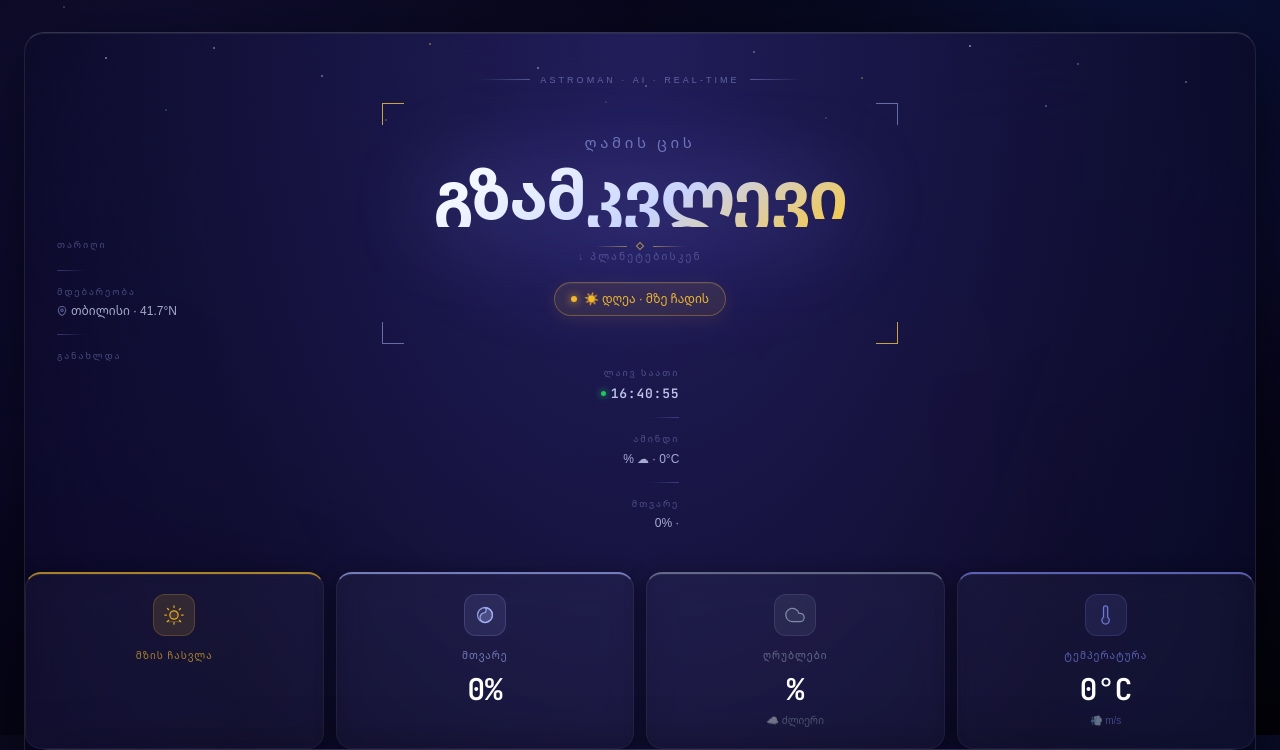
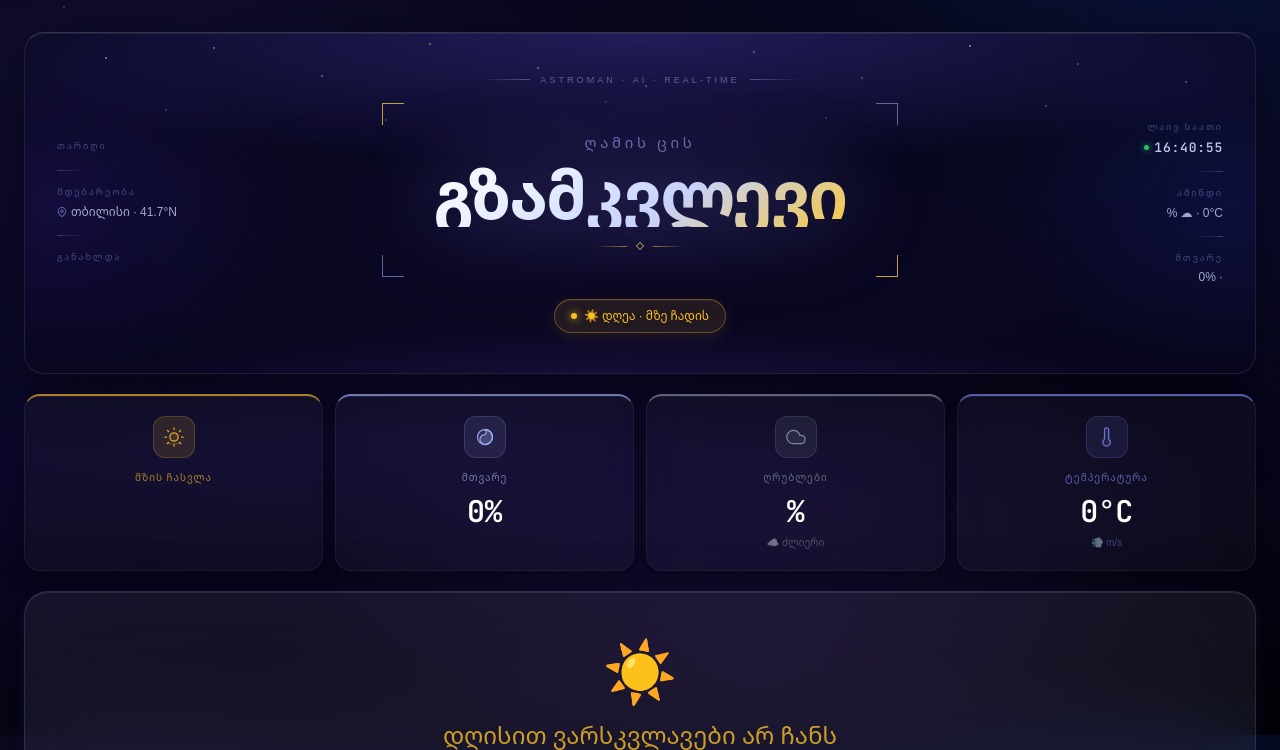
Before and after one commit to Rezimod/Astroman-Skywatcher, a FastAPI app: template app/templates/dashboard.html in a window 1280 px wide. Shown: the part 65-815 px from the top of the page. Run offline with FastAPI, Linux system fonts and the light colour scheme; the template is opened without the code that fills it, so the values that code supplies are empty; some libraries are stand-ins or nearby versions.

Commit message:
Update dashboard.html

```diff
--- a/app/templates/dashboard.html
+++ b/app/templates/dashboard.html
@@ -2,26 +2,6 @@
 
 {% block title %}ცის ობსერვატორია — ASTROMAN{% endblock %}
 
-
-    <style>
-    @keyframes hint-pulse{0%,100%{opacity:.36;transform:translateY(0)}50%{opacity:.65;transform:translateY(3px)}}
-    /* Better mobile spacing */
-    @media(max-width:640px){
-        .space-y-5>*{margin-top:10px!important;}
-        .glass{border-radius:16px!important;}
-        .glass-strong{border-radius:18px!important;}
-    }
-    /* Planet explorer mobile grid */
-    .grid.grid-cols-4{display:grid;grid-template-columns:repeat(4,1fr);}
-    @media(min-width:480px){.sm\:grid-cols-7{grid-template-columns:repeat(7,1fr)!important;}}
-    /* Touch improvements */
-    button,a{-webkit-tap-highlight-color:transparent;}
-    /* Bigger touch targets on mobile */
-    @media(max-width:640px){
-        .hero-status-pill{padding:8px 15px!important;font-size:12px!important;}
-        .stat-card-sunset,.stat-card-moon,.stat-card-clouds,.stat-card-temp{padding:14px!important;}
-    }
-    </style>
 {% block content %}
 <div class="space-y-5">
 
@@ -46,14 +26,14 @@
             <div style="display:flex;flex-direction:column;gap:14px;">
 
                 <div>
-                    <div style="font-size:9px;letter-spacing:0.22em;text-transform:uppercase;color:rgba(165,180,252,0.38);margin-bottom:4px;" data-i18n="hero.label.date">თარიღი</div>
+                    <div style="font-size:9px;letter-spacing:0.22em;text-transform:uppercase;color:rgba(165,180,252,0.38);margin-bottom:4px;">თარიღი</div>
                     <div style="font-size:12px;font-weight:500;color:rgba(215,222,255,0.75);">{{ observation.date | datetimeformat }}</div>
                 </div>
 
                 <div style="width:28px;height:1px;background:linear-gradient(90deg,rgba(129,140,248,0.35),transparent);border-radius:2px;"></div>
 
                 <div>
-                    <div style="font-size:9px;letter-spacing:0.22em;text-transform:uppercase;color:rgba(165,180,252,0.38);margin-bottom:4px;" data-i18n="hero.label.location">მდებარეობა</div>
+                    <div style="font-size:9px;letter-spacing:0.22em;text-transform:uppercase;color:rgba(165,180,252,0.38);margin-bottom:4px;">მდებარეობა</div>
                     <div style="font-size:12px;font-weight:500;color:rgba(215,222,255,0.75);display:flex;align-items:center;gap:4px;">
                         <svg width="10" height="10" viewBox="0 0 24 24" fill="none" stroke="rgba(165,180,252,0.5)" stroke-width="2.5" stroke-linecap="round"><path d="M21 10c0 7-9 13-9 13s-9-6-9-13a9 9 0 0 1 18 0z"/><circle cx="12" cy="10" r="3"/></svg>
                         თბილისი · 41.7°N
@@ -63,7 +43,7 @@
                 <div style="width:28px;height:1px;background:linear-gradient(90deg,rgba(129,140,248,0.35),transparent);border-radius:2px;"></div>
 
                 <div>
-                    <div style="font-size:9px;letter-spacing:0.22em;text-transform:uppercase;color:rgba(165,180,252,0.38);margin-bottom:4px;" data-i18n="hero.label.updated">განახლდა</div>
+                    <div style="font-size:9px;letter-spacing:0.22em;text-transform:uppercase;color:rgba(165,180,252,0.38);margin-bottom:4px;">განახლდა</div>
                     <div style="font-size:12px;font-weight:500;color:rgba(215,222,255,0.75);">{{ last_updated }}</div>
                 </div>
 
@@ -95,10 +75,10 @@
                     <div aria-hidden="true" style="position:absolute;bottom:0;left:0;width:22px;height:22px;border-bottom:1.5px solid rgba(165,180,252,0.55);border-left:1.5px solid rgba(165,180,252,0.55);pointer-events:none;"></div>
 
                     <!-- Small label -->
-                    <div style="font-size:clamp(11px,1.8vw,15px);font-weight:300;letter-spacing:0.24em;color:rgba(165,180,252,0.60);text-transform:uppercase;margin-bottom:8px;" data-i18n="hero.sub">ღამის ცის</div>
+                    <div style="font-size:clamp(11px,1.8vw,15px);font-weight:300;letter-spacing:0.24em;color:rgba(165,180,252,0.60);text-transform:uppercase;margin-bottom:8px;">ღამის ცის</div>
 
                     <!-- MAIN TITLE -->
-                    <div style="font-size:clamp(36px,6vw,66px);font-weight:800;letter-spacing:-1.5px;line-height:1;background:linear-gradient(145deg,#ffffff 0%,#e4ecff 30%,#c7d2fe 58%,#f5c842 100%);-webkit-background-clip:text;-webkit-text-fill-color:transparent;background-clip:text;filter:drop-shadow(0 0 44px rgba(165,180,252,0.30));transition:filter .25s;" data-i18n="hero.main">გზამკვლევი</div>
+                    <div style="font-size:clamp(36px,6vw,66px);font-weight:800;letter-spacing:-1.5px;line-height:1;background:linear-gradient(145deg,#ffffff 0%,#e4ecff 30%,#c7d2fe 58%,#f5c842 100%);-webkit-background-clip:text;-webkit-text-fill-color:transparent;background-clip:text;filter:drop-shadow(0 0 44px rgba(165,180,252,0.30));">გზამკვლევი</div>
 
                     <!-- Gold diamond divider -->
                     <div style="display:flex;align-items:center;justify-content:center;gap:10px;margin-top:16px;">
@@ -106,9 +86,7 @@
                         <div style="width:6px;height:6px;border:1px solid rgba(245,200,66,0.65);transform:rotate(45deg);flex-shrink:0;"></div>
                         <div style="height:1px;width:32px;border-radius:2px;background:linear-gradient(270deg,transparent,rgba(245,200,66,0.60));"></div>
                     </div>
-                </a>
-                <!-- Scroll hint -->
-                <div style="font-size:10px;letter-spacing:.22em;text-transform:uppercase;color:rgba(165,180,252,.36);animation:hint-pulse 3s ease-in-out infinite;margin-bottom:18px;" data-i18n="hero.scroll.hint">↓ პლანეტებისკენ</div>
+                </div>
 
                 <!-- Status pill -->
                 <div style="display:flex;align-items:center;justify-content:center;gap:8px;flex-wrap:wrap;">
@@ -142,7 +120,7 @@
             <div style="display:flex;flex-direction:column;gap:14px;text-align:right;align-items:flex-end;">
 
                 <div>
-                    <div style="font-size:9px;letter-spacing:0.22em;text-transform:uppercase;color:rgba(165,180,252,0.38);margin-bottom:4px;" data-i18n="hero.label.livetime">ლაივ საათი</div>
+                    <div style="font-size:9px;letter-spacing:0.22em;text-transform:uppercase;color:rgba(165,180,252,0.38);margin-bottom:4px;">ლაივ საათი</div>
                     <div style="font-size:13px;font-weight:600;color:rgba(215,222,255,0.88);font-family:'JetBrains Mono',monospace;letter-spacing:0.06em;display:flex;align-items:center;gap:5px;justify-content:flex-end;">
                         <span style="width:5px;height:5px;border-radius:50%;background:#22c55e;box-shadow:0 0 7px #22c55e;flex-shrink:0;"></span>
                         <span id="tbilisi-clock" class="tabular-nums">--:--:--</span>
@@ -152,14 +130,14 @@
                 <div style="width:28px;height:1px;background:linear-gradient(270deg,rgba(129,140,248,0.35),transparent);border-radius:2px;"></div>
 
                 <div>
-                    <div style="font-size:9px;letter-spacing:0.22em;text-transform:uppercase;color:rgba(165,180,252,0.38);margin-bottom:4px;" data-i18n="hero.label.weather">ამინდი</div>
+                    <div style="font-size:9px;letter-spacing:0.22em;text-transform:uppercase;color:rgba(165,180,252,0.38);margin-bottom:4px;">ამინდი</div>
                     <div style="font-size:12px;font-weight:500;color:rgba(215,222,255,0.75);">{{ observation.cloud_coverage }}% ☁ · {{ observation.temperature|round(0)|int }}°C</div>
                 </div>
 
                 <div style="width:28px;height:1px;background:linear-gradient(270deg,rgba(129,140,248,0.35),transparent);border-radius:2px;"></div>
 
                 <div>
-                    <div style="font-size:9px;letter-spacing:0.22em;text-transform:uppercase;color:rgba(165,180,252,0.38);margin-bottom:4px;" data-i18n="hero.label.moon">მთვარე</div>
+                    <div style="font-size:9px;letter-spacing:0.22em;text-transform:uppercase;color:rgba(165,180,252,0.38);margin-bottom:4px;">მთვარე</div>
                     <div style="font-size:12px;font-weight:500;color:rgba(215,222,255,0.75);">{{ observation.moon_illumination|round(0)|int }}% · {{ observation.moon_phase }}</div>
                 </div>
 
@@ -834,9 +812,9 @@
     </div>
 
     {# ── Planets Explorer Section ── #}
-    <div class="mt-6 section-anchor" id="planets-explorer" style="scroll-margin-top:70px;">
+    <div class="mt-6">
         <div class="mb-4 px-1">
-            <h2 style="font-size:clamp(16px,4vw,21px);font-weight:600;background:linear-gradient(135deg,#e0e7ff 0%,#a5b4fc 100%);-webkit-background-clip:text;-webkit-text-fill-color:transparent;background-clip:text;" data-i18n="planets.explorer.title">პლანეტები ტელესკოპიდან</h2>
+            <h2 style="font-size:clamp(16px,4vw,21px);font-weight:600;background:linear-gradient(135deg,#e0e7ff 0%,#a5b4fc 100%);-webkit-background-clip:text;-webkit-text-fill-color:transparent;background-clip:text;">პლანეტები ტელესკოპიდან</h2>
         </div>
         <div class="grid grid-cols-4 sm:grid-cols-7 gap-2 sm:gap-3">
             {% set planet_cards = [
@@ -897,21 +875,6 @@
 {% endblock %}
 
 {% block scripts %}
-
-    // Language change → update dynamic elements
-    document.addEventListener('langchange', function(e) {
-        // Update chat suggestions text
-        document.querySelectorAll('[data-i18n]').forEach(el => {
-            const v = t(el.getAttribute('data-i18n'));
-            if (v) el.textContent = v;
-        });
-        // Update chat placeholder
-        const ci = document.getElementById('chat-input');
-        if (ci) { const v = t('chat.placeholder'); if(v) ci.placeholder = v; }
-        // Update countdown label if present
-        const cdl = document.getElementById('countdown-label');
-        if (cdl) { const v = t('daytime.countdown'); if(v) cdl.textContent = v; }
-    });
 <script>
     // Live Tbilisi clock
     function updateClock() {
```
